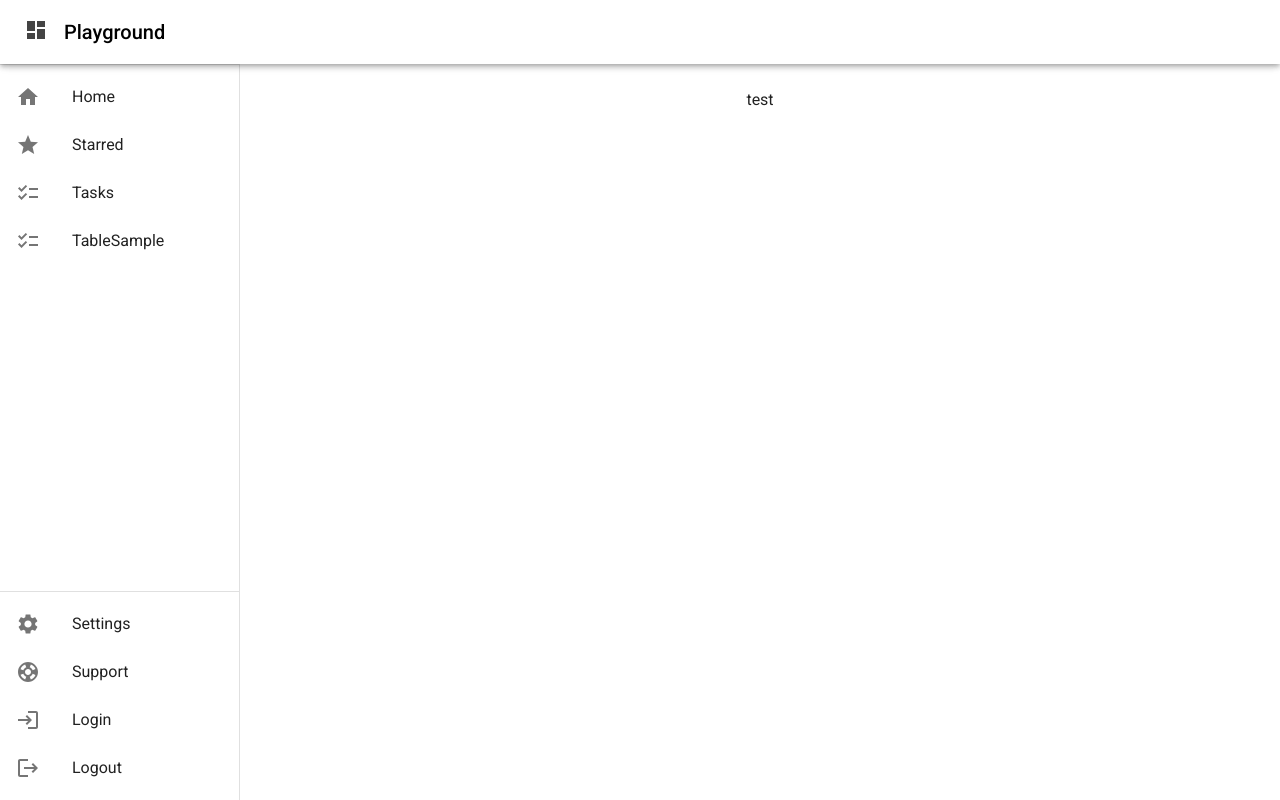
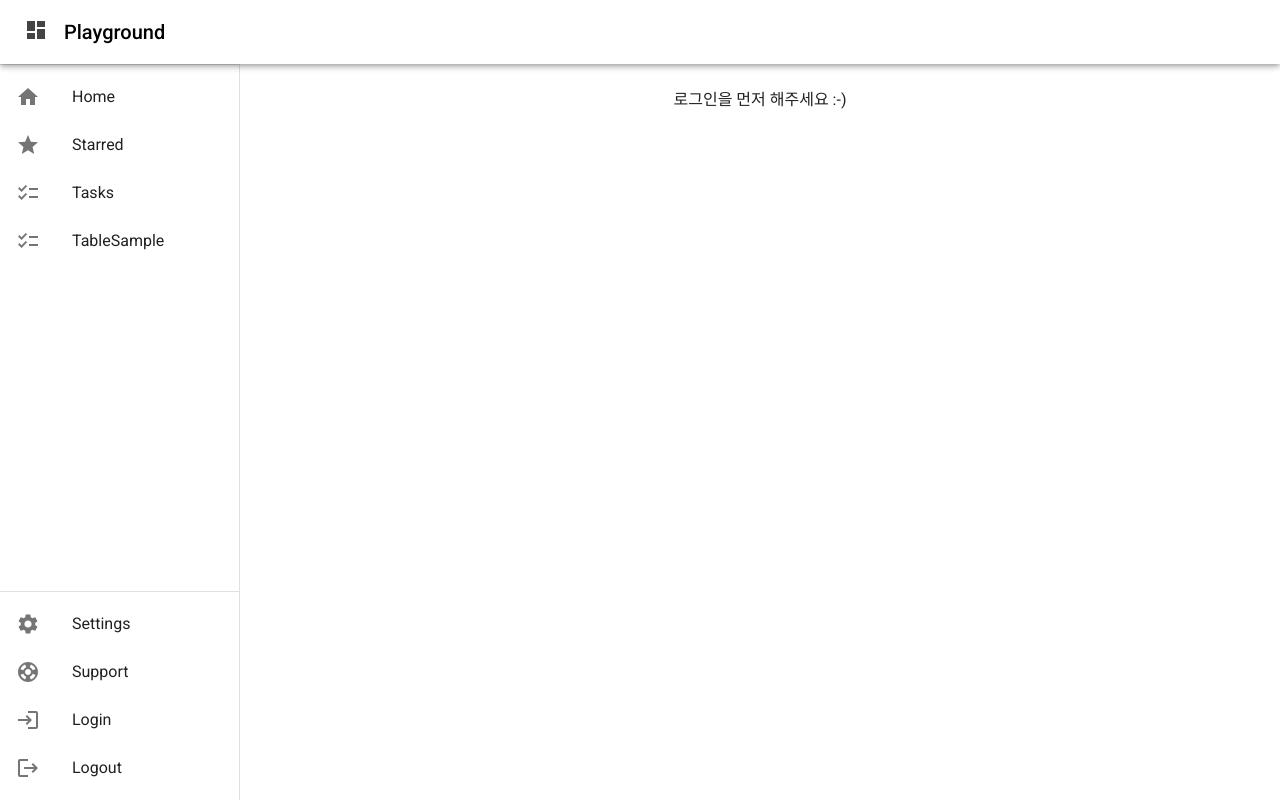
Before and after one commit to playground-PLYG/playground-web, a Next.js app: page /kakaoLogout1 in a window 1280 px wide. Before the commit this address had no page. Built offline with nearby package versions, Linux system fonts and the light colour scheme; sample sign-in values are in the browser's storage.

Commit message:
login check

```diff
--- a/src/app/kakaoLogout1/page.tsx
+++ b/src/app/kakaoLogout1/page.tsx
@@ -7,11 +7,33 @@ import Typography from '@mui/material/Typography'
 import { useRouter } from 'next/navigation'
 export default function KakaoLogout() {
   const router = useRouter()
+  /**
+  const ACCESS_TOKEN = typeof window !== 'undefined' ? sessionStorage.getItem('TOKEN') : null
+  console.log('ACCESS_TOKEN :: ',ACCESS_TOKEN)
 
-    const CLIENT_ID = '7e7b63658cacaa73e2a412dcd713bb8a';
-    const LOGOUT_REDIRECT_URI = new URL(document.location.origin) + '/kakaoLogout';
-    const kakaoURL = `https://kauth.kakao.com/oauth/logout?client_id=${CLIENT_ID}&logout_redirect_uri=${LOGOUT_REDIRECT_URI}`;
+  if(!ACCESS_TOKEN){
+    window.alert('로그인을 먼저 해주세요')
+  } else{
+    const CLIENT_ID = '7e7b63658cacaa73e2a412dcd713bb8a'
+    const LOGOUT_REDIRECT_URI = new URL(document.location.origin) + '/kakaoLogout'
+    const kakaoURL = `https://kauth.kakao.com/oauth/logout?client_id=${CLIENT_ID}&logout_redirect_uri=${LOGOUT_REDIRECT_URI}`
     router.push(kakaoURL)
+  }
+   */
+
+  React.useEffect(() => {
+    const ACCESS_TOKEN = sessionStorage.getItem('TOKEN')
+    console.log('ACCESS_TOKEN :: ',ACCESS_TOKEN)
+
+    if(ACCESS_TOKEN){
+      window.alert('로그인을 먼저 해주세요')
+    } else{
+      const CLIENT_ID = '7e7b63658cacaa73e2a412dcd713bb8a'
+      const LOGOUT_REDIRECT_URI = new URL(document.location.origin) + '/kakaoLogout'
+      const kakaoURL = `https://kauth.kakao.com/oauth/logout?client_id=${CLIENT_ID}&logout_redirect_uri=${LOGOUT_REDIRECT_URI}`
+      router.push(kakaoURL)
+    }
+  }, [])
 
   return (
     <Container>
@@ -24,9 +46,9 @@ export default function KakaoLogout() {
         }}
       >
         <Typography variant="body1" gutterBottom>
-          test
+          로그인을 먼저 해주세요 :-)
         </Typography>
       </Box>
     </Container>
-  );
+  )
 }
```
